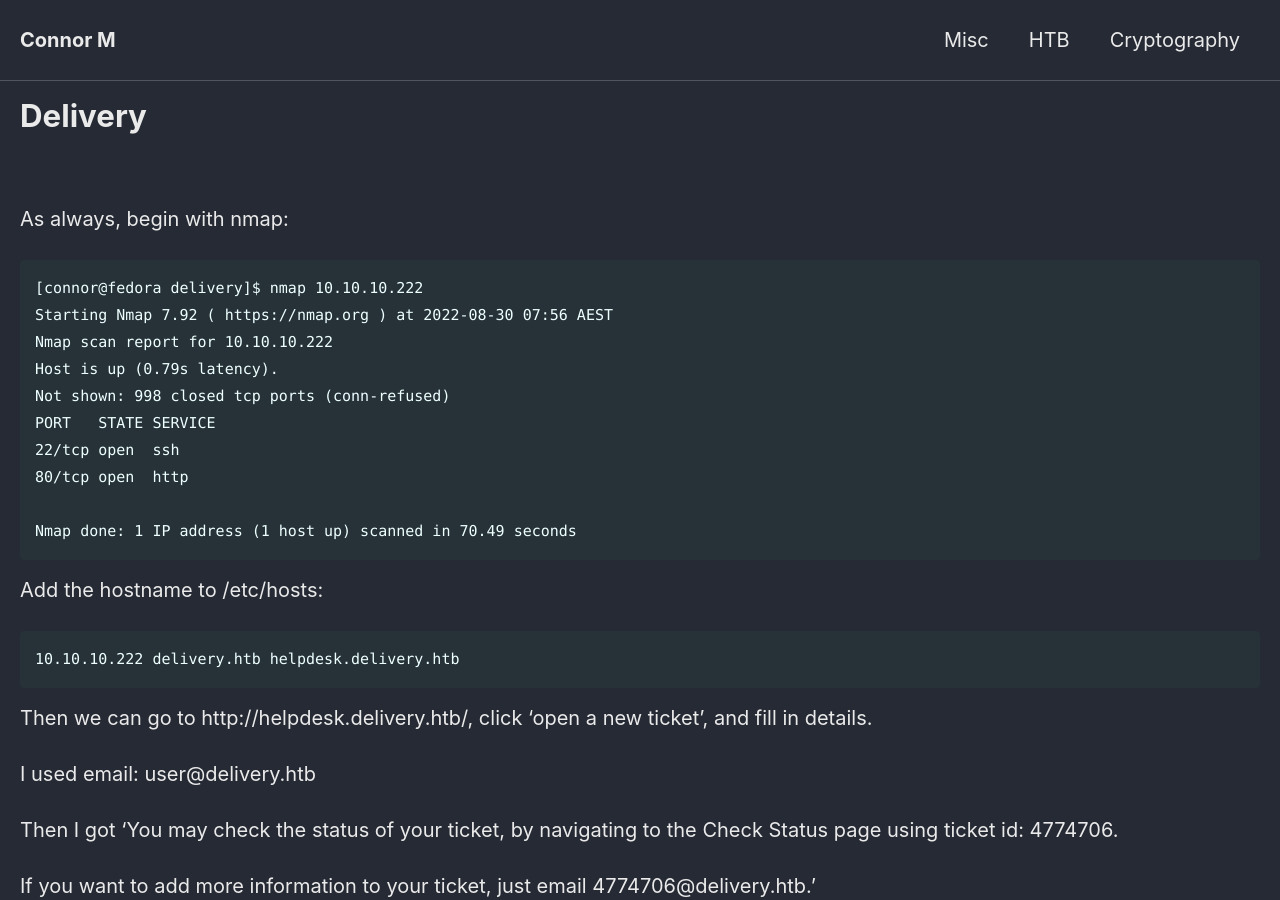
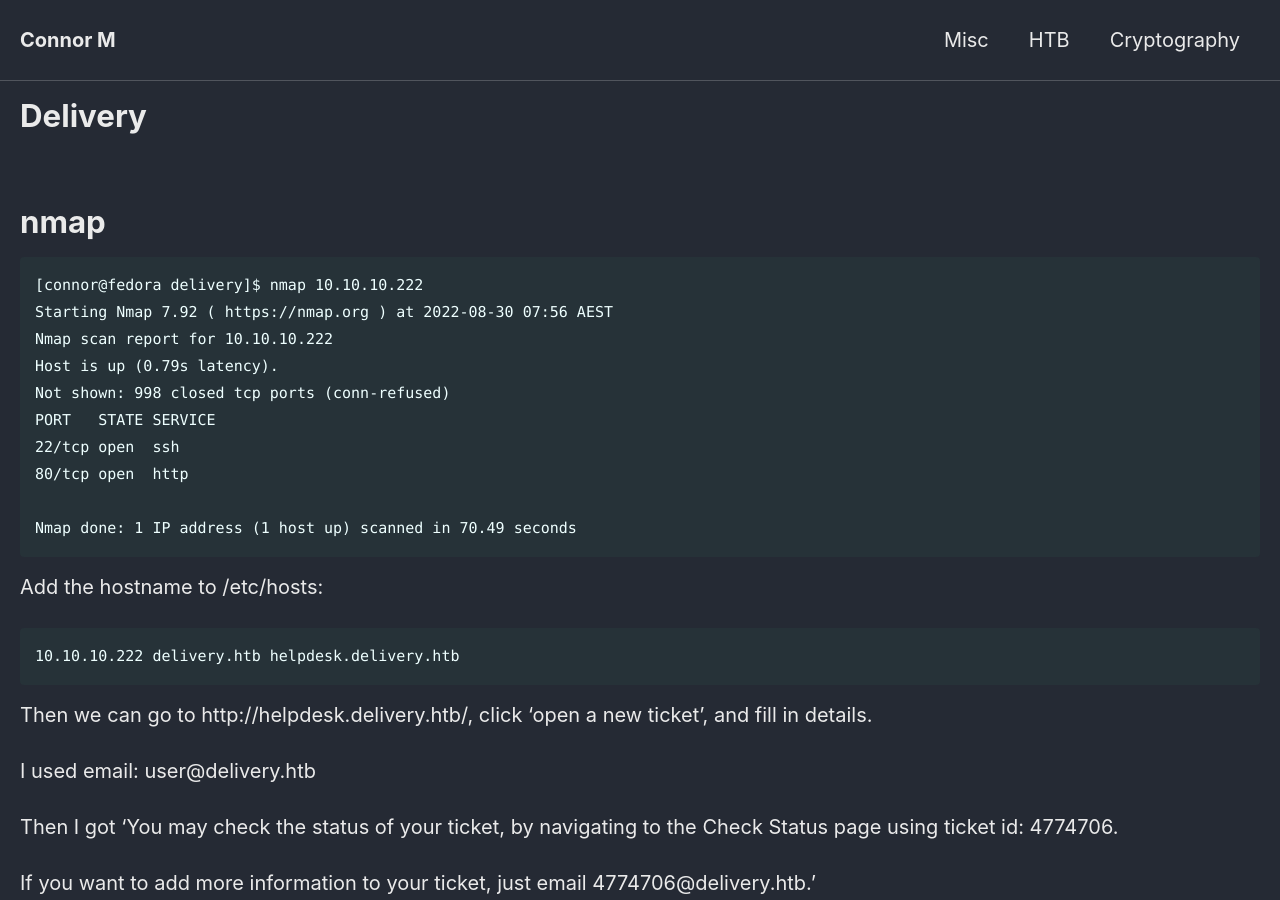
Before and after one commit to Connor-McCartney/Connor-McCartney.github.io, a Jekyll site: the page built from _pages/htb/delivery.md, in a window 1280 px wide and 900 px high. Built offline with Jekyll 4.4.1, drawn with Linux system fonts in a browser that asks for light colours; cached includes are drawn as plain includes.

Commit message:
Update delivery.md

````diff
--- a/_pages/htb/delivery.md
+++ b/_pages/htb/delivery.md
@@ -5,7 +5,7 @@ title: Delivery
 
 <br>
 
-As always, begin with nmap:
+# nmap
 
 
 ```
````
